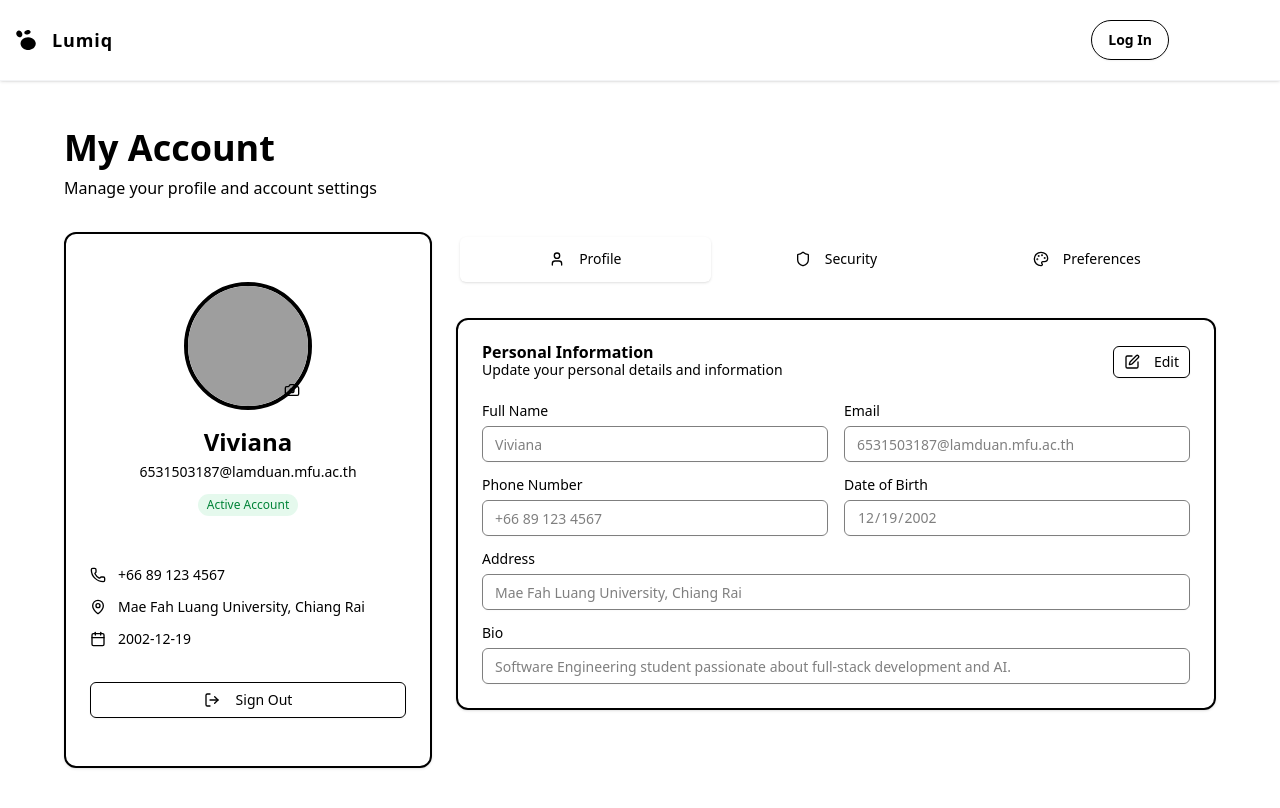
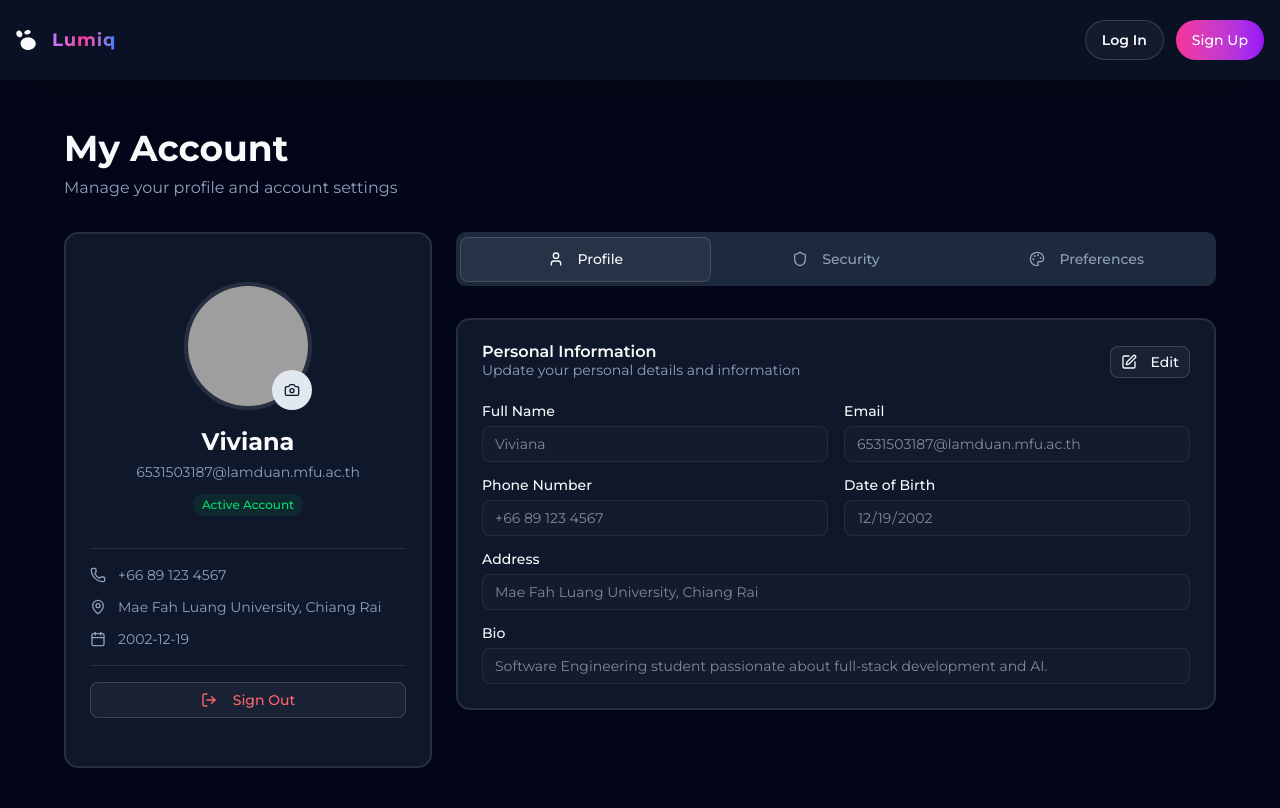
Before and after one commit to SanMine/Lumiq, a React (Vite) app in the folder frontend/: page /account in a window 1280 px wide. Shown: the top 808 px of the page. Built offline with nearby package versions, Linux system fonts and the light colour scheme; grey boxes are pictures that could not be loaded.

Commit message:
detailed alignments on rooms-detail-page

```diff
--- a/frontend/package.json
+++ b/frontend/package.json
@@ -36,6 +36,8 @@
     "react-router-dom": "^7.8.2",
     "sonner": "^2.0.7",
     "tailwind-merge": "^3.4.0",
+    "tailwindcss": "^4.0.0",
+    "tw-animate-css": "^1.4.0",
     "zod": "^4.1.12"
   },
   "devDependencies": {
@@ -45,13 +47,10 @@
     "@types/react": "^19.2.4",
     "@types/react-dom": "^19.2.3",
     "@vitejs/plugin-react": "^5.0.0",
-    "autoprefixer": "^10.4.21",
     "eslint": "^9.33.0",
     "eslint-plugin-react-hooks": "^5.2.0",
     "eslint-plugin-react-refresh": "^0.4.20",
     "globals": "^16.3.0",
-    "postcss": "^8.5.6",
-    "tailwindcss": "^4.1.13",
     "ts-node": "^10.9.2",
     "typescript": "^5.9.3",
     "vite": "^7.1.2"
--- a/frontend/src/index.css
+++ b/frontend/src/index.css
@@ -1 +1,204 @@
 @import "tailwindcss";
+@import "tw-animate-css";
+
+@custom-variant dark (&:is(.dark *));
+
+@theme {
+  --font-main: 'Montserrat', sans-serif;
+  --animate-point: point 1.2s ease-in-out infinite;
+
+  @keyframes point {
+        0% {
+            transform: translateX(0);
+        }
+
+        20% {
+            transform: translateX(5px);
+        }
+
+        40% {
+            transform: translateX(0);
+        }
+
+        60% {
+            transform: translateX(5px);
+        }
+
+        80% {
+            transform: translateX(0);
+        }
+
+        100% {
+            transform: translateX(0);
+        }
+    }
+
+}
+
+@utility bg-gradient {
+  @apply bg-gradient-to-r from-pink-500 to-purple-600 hover:brightness-110 transition-all duration-300
+}
+
+@theme inline {
+  --radius-sm: calc(var(--radius) - 4px);
+  --radius-md: calc(var(--radius) - 2px);
+  --radius-lg: var(--radius);
+  --radius-xl: calc(var(--radius) + 4px);
+  --color-background: var(--background);
+  --color-foreground: var(--foreground);
+  --color-card: var(--card);
+  --color-card-foreground: var(--card-foreground);
+  --color-popover: var(--popover);
+  --color-popover-foreground: var(--popover-foreground);
+  --color-primary: var(--primary);
+  --color-primary-foreground: var(--primary-foreground);
+  --color-secondary: var(--secondary);
+  --color-secondary-foreground: var(--secondary-foreground);
+  --color-muted: var(--muted);
+  --color-muted-foreground: var(--muted-foreground);
+  --color-accent: var(--accent);
+  --color-accent-foreground: var(--accent-foreground);
+  --color-destructive: var(--destructive);
+  --color-border: var(--border);
+  --color-input: var(--input);
+  --color-ring: var(--ring);
+  --color-chart-1: var(--chart-1);
+  --color-chart-2: var(--chart-2);
+  --color-chart-3: var(--chart-3);
+  --color-chart-4: var(--chart-4);
+  --color-chart-5: var(--chart-5);
+  --color-sidebar: var(--sidebar);
+  --color-sidebar-foreground: var(--sidebar-foreground);
+  --color-sidebar-primary: var(--sidebar-primary);
+  --color-sidebar-primary-foreground: var(--sidebar-primary-foreground);
+  --color-sidebar-accent: var(--sidebar-accent);
+  --color-sidebar-accent-foreground: var(--sidebar-accent-foreground);
+  --color-sidebar-border: var(--sidebar-border);
+  --color-sidebar-ring: var(--sidebar-ring);
+}
+
+:root {
+  --radius: 0.625rem;
+  --background: oklch(1 0 0);
+  --foreground: oklch(0.129 0.042 264.695);
+  --card: oklch(1 0 0);
+  --card-foreground: oklch(0.129 0.042 264.695);
+  --popover: oklch(1 0 0);
+  --popover-foreground: oklch(0.129 0.042 264.695);
+  --primary: oklch(0.208 0.042 265.755);
+  --primary-foreground: oklch(0.984 0.003 247.858);
+  --secondary: oklch(0.968 0.007 247.896);
+  --secondary-foreground: oklch(0.208 0.042 265.755);
+  --muted: oklch(0.968 0.007 247.896);
+  --muted-foreground: oklch(0.554 0.046 257.417);
+  --accent: oklch(0.968 0.007 247.896);
+  --accent-foreground: oklch(0.208 0.042 265.755);
+  --destructive: oklch(0.577 0.245 27.325);
+  --border: oklch(0.929 0.013 255.508);
+  --input: oklch(0.929 0.013 255.508);
+  --ring: oklch(0.704 0.04 256.788);
+  --chart-1: oklch(0.646 0.222 41.116);
+  --chart-2: oklch(0.6 0.118 184.704);
+  --chart-3: oklch(0.398 0.07 227.392);
+  --chart-4: oklch(0.828 0.189 84.429);
+  --chart-5: oklch(0.769 0.188 70.08);
+  --sidebar: oklch(0.984 0.003 247.858);
+  --sidebar-foreground: oklch(0.129 0.042 264.695);
+  --sidebar-primary: oklch(0.208 0.042 265.755);
+  --sidebar-primary-foreground: oklch(0.984 0.003 247.858);
+  --sidebar-accent: oklch(0.968 0.007 247.896);
+  --sidebar-accent-foreground: oklch(0.208 0.042 265.755);
+  --sidebar-border: oklch(0.929 0.013 255.508);
+  --sidebar-ring: oklch(0.704 0.04 256.788);
+}
+
+.dark {
+  --background: oklch(0.129 0.042 264.695);
+  --foreground: oklch(0.984 0.003 247.858);
+  --card: oklch(0.208 0.042 265.755);
+  --card-foreground: oklch(0.984 0.003 247.858);
+  --popover: oklch(0.208 0.042 265.755);
+  --popover-foreground: oklch(0.984 0.003 247.858);
+  --primary: oklch(0.929 0.013 255.508);
+  --primary-foreground: oklch(0.208 0.042 265.755);
+  --secondary: oklch(0.279 0.041 260.031);
+  --secondary-foreground: oklch(0.984 0.003 247.858);
+  --muted: oklch(0.279 0.041 260.031);
+  --muted-foreground: oklch(0.704 0.04 256.788);
+  --accent: oklch(0.279 0.041 260.031);
+  --accent-foreground: oklch(0.984 0.003 247.858);
+  --destructive: oklch(0.704 0.191 22.216);
+  --border: oklch(1 0 0 / 10%);
+  --input: oklch(1 0 0 / 15%);
+  --ring: oklch(0.551 0.027 264.364);
+  --chart-1: oklch(0.488 0.243 264.376);
+  --chart-2: oklch(0.696 0.17 162.48);
+  --chart-3: oklch(0.769 0.188 70.08);
+  --chart-4: oklch(0.627 0.265 303.9);
+  --chart-5: oklch(0.645 0.246 16.439);
+  --sidebar: oklch(0.208 0.042 265.755);
+  --sidebar-foreground: oklch(0.984 0.003 247.858);
+  --sidebar-primary: oklch(0.488 0.243 264.376);
+  --sidebar-primary-foreground: oklch(0.984 0.003 247.858);
+  --sidebar-accent: oklch(0.279 0.041 260.031);
+  --sidebar-accent-foreground: oklch(0.984 0.003 247.858);
+  --sidebar-border: oklch(1 0 0 / 10%);
+  --sidebar-ring: oklch(0.551 0.027 264.364);
+}
+
+@layer base {
+  * {
+    @apply border-border outline-ring/50;
+  }
+  body {
+    @apply bg-background text-foreground;
+  }
+}
+
+.no-scrollbar::-webkit-scrollbar {
+  display: none;
+}
+
+.hamburger {
+  cursor: pointer;
+  width: 24px;
+  height: 24px;
+  transition: all 0.25s;
+  position: relative
+}
+
+.hamburger-top,
+.hamburger-middle,
+.hamburger-bottom {
+  position: absolute;
+  top: 0;
+  left: 0;
+  width: 24px;
+  height: 2px;
+  transform: rotate(0);
+  transition: all 0.4s
+}
+
+.hamburger-middle {
+  transform: translateY(7px);
+}
+
+.hamburger-bottom {
+  transform: translateY(14px);
+}
+
+.open {
+  transform: rotate(90deg);
+}
+
+.open .hamburger-top {
+  transform: rotate(45deg) translateY(6px) translateX(6px);
+}
+
+.open .hamburger-middle {
+  display: none;
+}
+
+.open .hamburger-bottom {
+  transform: rotate(-45deg) translateY(6px) translateX(-6px);
+}
--- a/frontend/src/pages/root/rooms-detail-page.tsx
+++ b/frontend/src/pages/root/rooms-detail-page.tsx
@@ -14,7 +14,7 @@ export default function RoomsDetail() {
       <div className="max-w-7xl mx-auto px-4 sm:px-6 py-8">
 
         {/* Main Dorm Info Card */}
-        <Card className="overflow-hidden border-2 border-border bg-card mb-8">
+        <Card className="overflow-hidden bg-card mb-8 py-0">
           <CardContent className="p-0">
             {/* Hero Image */}
             <div className="relative h-96 overflow-hidden">
```
Also changed, not shown: 1 other file (tests, documents, lock files or other folders).
